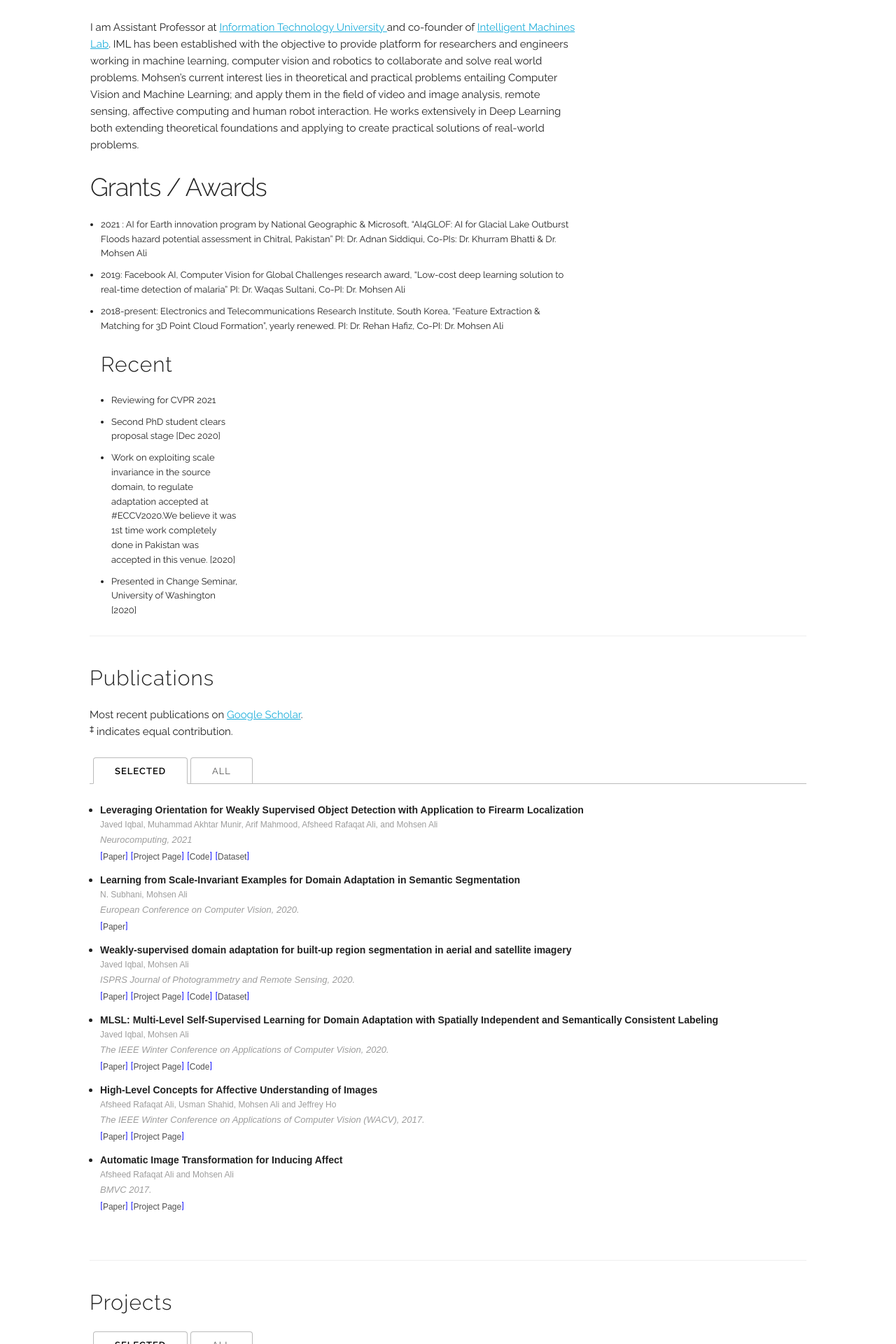
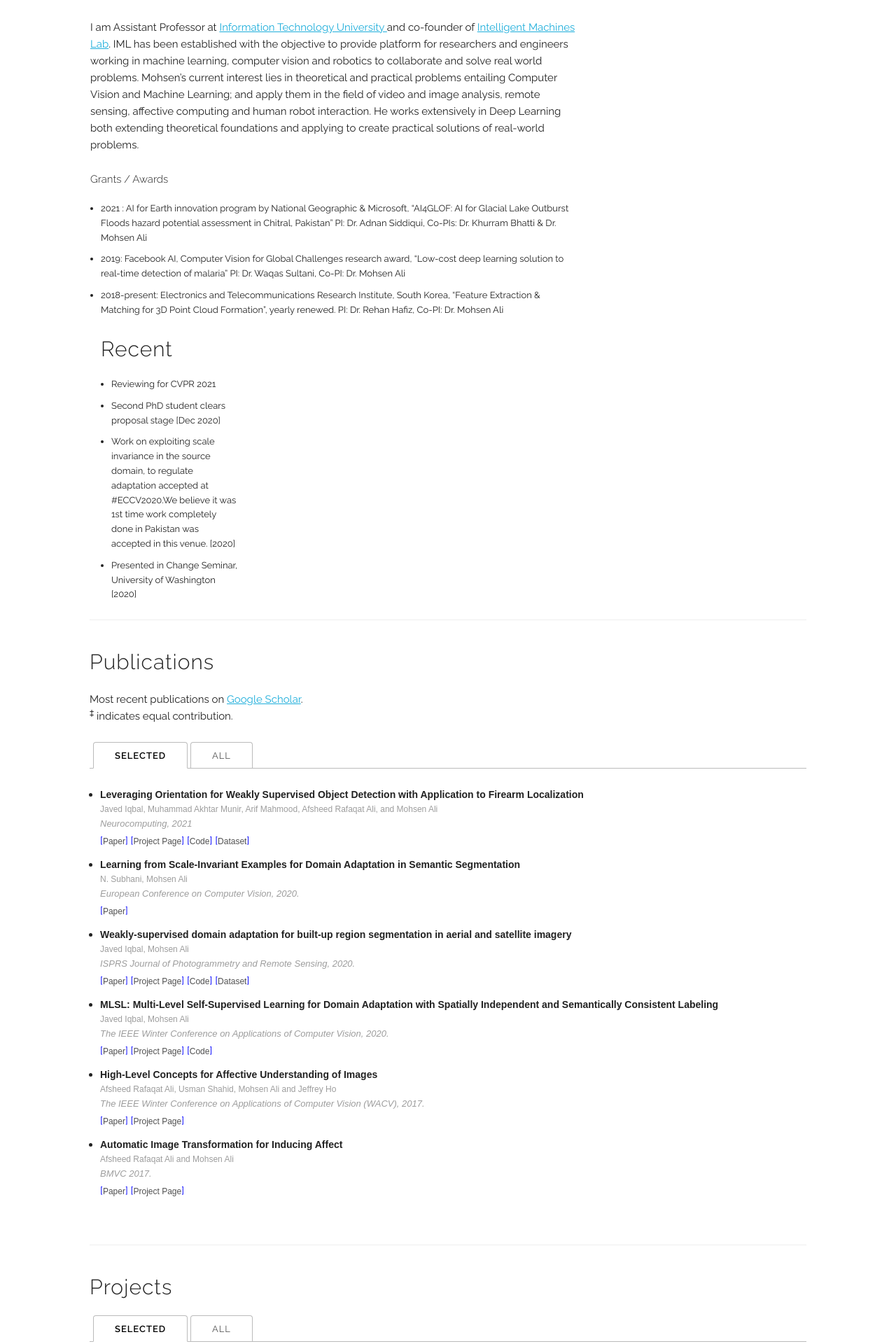
Before and after one commit to mohsenali/mohsenali.github.io, a Jekyll site: the page built from index.html, in a window 1280 px wide. Shown: the part 518-2438 px from the top of the page at 70% size. Built offline with Jekyll 4.4.1, drawn with Linux system fonts in a browser that asks for light colours; some web fonts are replaced.

```diff
--- a/index.html
+++ b/index.html
@@ -47,7 +47,7 @@ title: Personal Webpage
   </p>
   -->
 
-  	<h3>Grants / Awards </h3>
+  	<h6>Grants / Awards </h6>
 	 <font size=2px>
 		 <ul class="listType">
 		 <li>2021 : AI for Earth innovation program by National Geographic & Microsoft, “AI4GLOF: AI for Glacial Lake Outburst Floods hazard potential assessment in Chitral, Pakistan”
```
